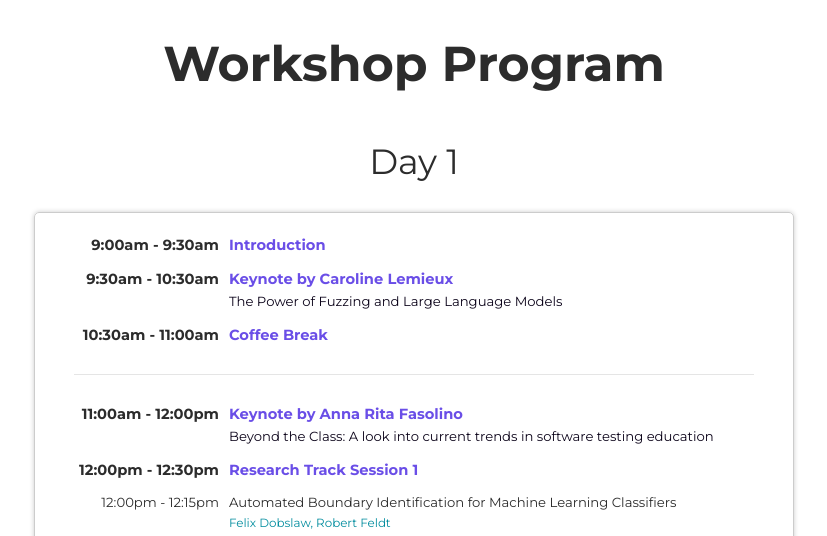
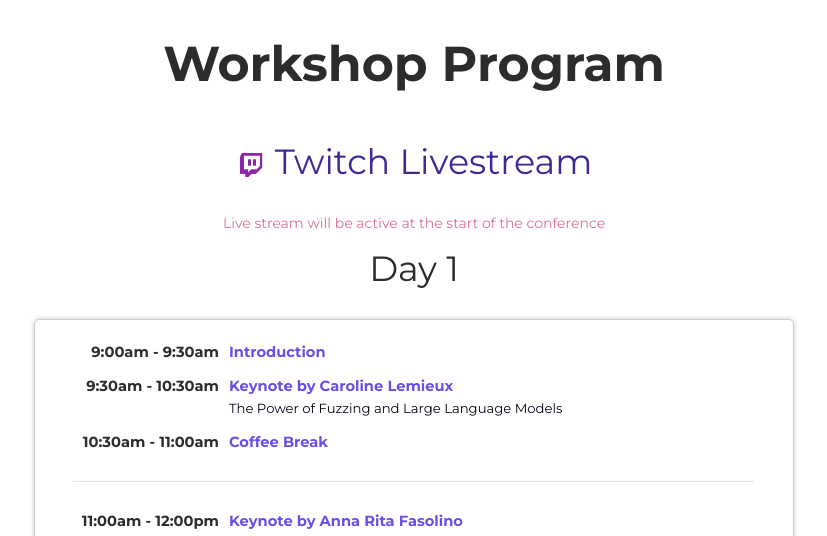
Before and after one commit to sbft24/sbft24.github.io, a Jekyll site: the page built from program/index.html, in a window 1280 px wide and 900 px high, cut to the strip 364-900 px from the top of the window. Shown: the whole strip, without its empty margins (226-1053 px from the left). Built offline with Jekyll 4.4.1, drawn with Linux system fonts in a browser that asks for light colours; nearby versions of some CDN libraries.

Commit message:
adding the twitch details to the program page

```diff
--- a/program/index.html
+++ b/program/index.html
@@ -10,6 +10,8 @@ layout: default
                     <h1 class="title text-center">Workshop Program</h1>
                     <br>
                 </div>
+                <a target="_blank" href="https://www.twitch.tv/sbft2024"><h2><img src="./../img/twitch.png" width="30px" height="30px"> Twitch Livestream</h2></a>
+                <p style="color: palevioletred;">Live stream will be active at the start of the conference</p>
                 <h2>Day 1</h2>
                 <table class="schedule">
                     <tr>
```
Also changed, not shown: img/twitch.png (added).
